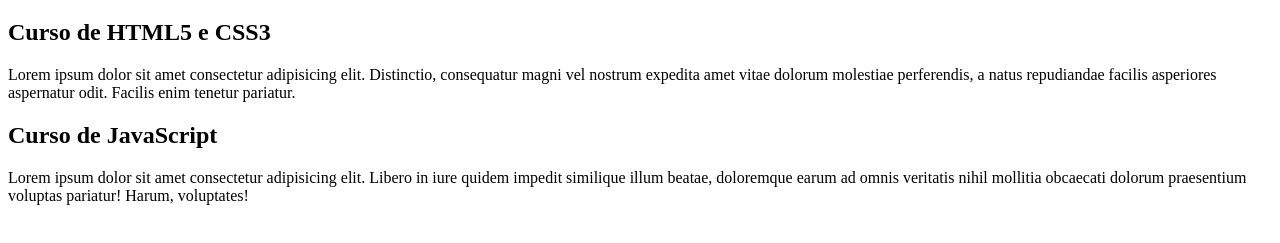
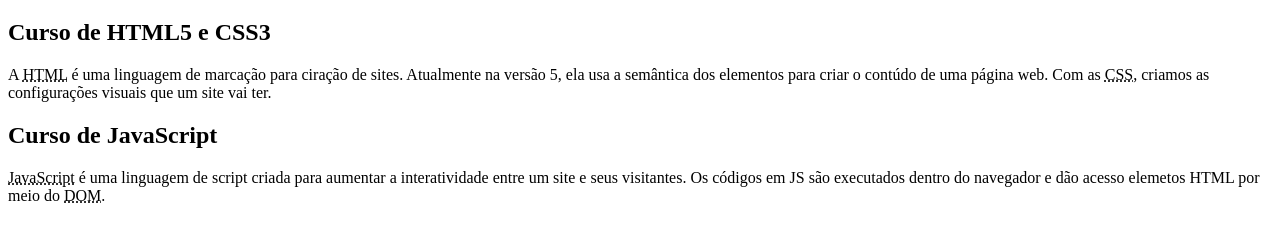
Before and after one commit to antoniowelton/projeto-site-curso-github, a plain HTML site: page index.html in a window 1280 px wide. Shown: the part 61-304 px from the top of the page. Drawn offline with Linux system fonts and the light colour scheme.

Commit message:
Atualizei o conteúdo

```diff
--- a/index.html
+++ b/index.html
@@ -14,13 +14,13 @@
         <article>
             <h2>Curso de HTML5 e CSS3</h2> <!-- Corrigi erro de digitação -->
 
-            <p>Lorem ipsum dolor sit amet consectetur adipisicing elit. Distinctio, consequatur magni vel nostrum expedita amet vitae dolorum molestiae perferendis, a natus repudiandae facilis asperiores aspernatur odit. Facilis enim tenetur pariatur.</p>
+            <p>A <abbr title="Hyper Text Markup Language">HTML</abbr> é uma linguagem de marcação para ciração de sites. Atualmente na versão 5, ela usa a semântica dos elementos para criar o contúdo de uma página web. Com as <abbr title="Cascading Style Sheets">CSS</abbr>, criamos as configurações visuais que um site vai ter.</p>
         </article>
 
         <article>
             <h2>Curso de JavaScript</h2>
 
-            <p>Lorem ipsum dolor sit amet consectetur adipisicing elit. Libero in iure quidem impedit similique illum beatae, doloremque earum ad omnis veritatis nihil mollitia obcaecati dolorum praesentium voluptas pariatur! Harum, voluptates!</p>
+            <p><abbr title="JavaScript">JavaScript</abbr> é uma linguagem de script criada para aumentar a interatividade entre um site e seus visitantes. Os códigos em JS são executados dentro do navegador e dão acesso elemetos HTML por meio do <abbr title="Document Object Model">DOM</abbr>.</p>
         </article>
 
     </main>
```
